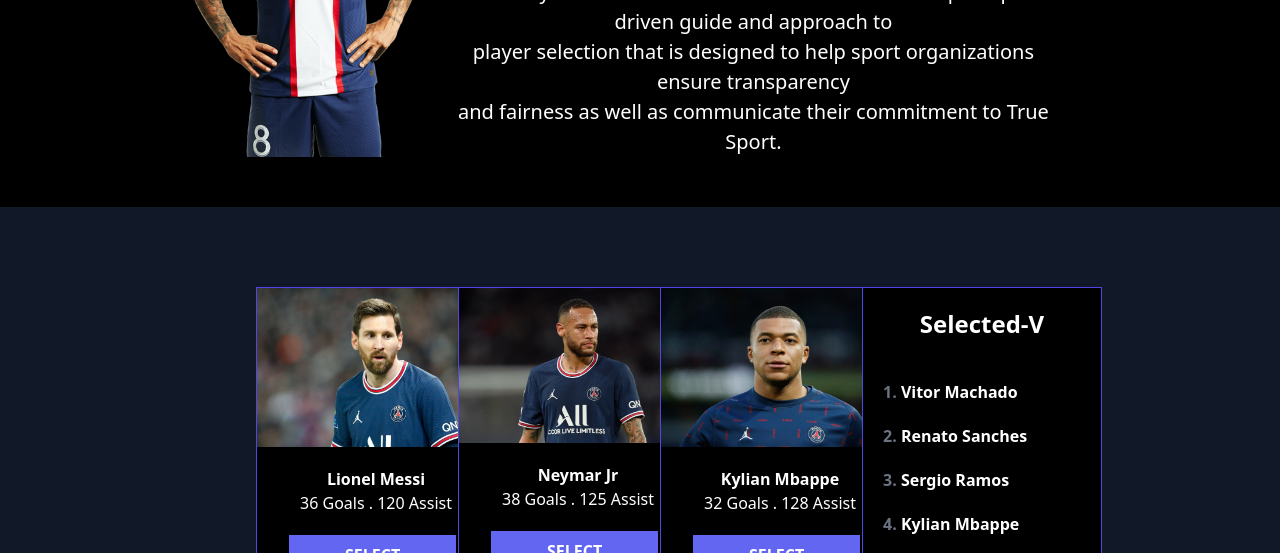
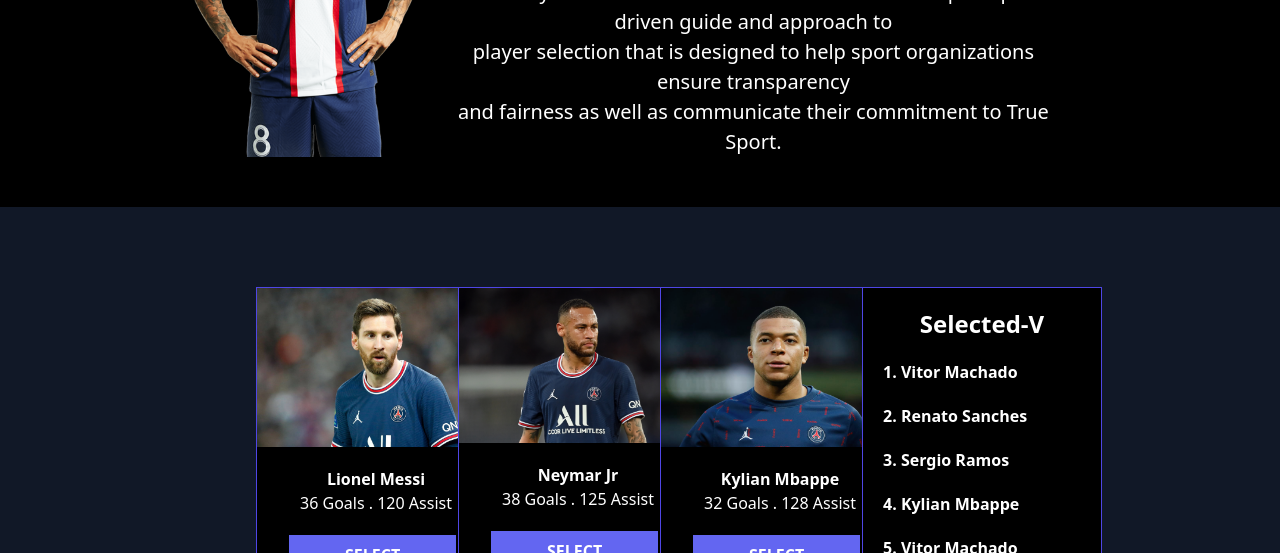
Before and after one commit to MazharulUtsho/find-top-football-player, a plain HTML site: page index.html in a window 1280 px wide. Shown: the part 243-796 px from the top of the page. Drawn offline with nearby package versions, Linux system fonts and the light colour scheme.

Commit message:
final-selected-condition-added

```diff
--- a/JS/add-player-budget.js
+++ b/JS/add-player-budget.js
@@ -17,3 +17,11 @@ document.getElementById('ramos-button').addEventListener('click', function () {
 document.getElementById('sanches-button').addEventListener('click', function () {
     playerNameAddedToSelectedV('sanches-title', 'sanches-inside-list', 'sanches-button');
 })
+document.getElementById('machado-button').addEventListener('click', function () {
+    const playerNameList = document.querySelectorAll(".player-name");
+    const playerNameLength = playerNameList.length;
+    if (playerNameLength >= 5) {
+        alert('can not add more than five player');
+        return;
+    }
+})
--- a/index.html
+++ b/index.html
@@ -57,19 +57,23 @@
             </div>
             <div class=" border border-indigo-600 w-60 h-80 bg-black">
                 <h1 class="text-white text-center text-2xl font-bold mt-5">Selected-V</h1>
-                <ol class="mt-10">
-                    <li class="text-gray-500 font-bold mt-5 px-5">1. <span class="text-white"
-                            id="messi-inside-list">Vitor Machado</span></li>
-                    <li class="text-gray-500 font-bold mt-5 px-5">2. <span class="text-white"
-                            id="neymar-inside-list">Renato Sanches</span>
+                <ol>
+                    <li class="text-white font-bold mt-5 px-5">1. <span class="player-name" id="messi-inside-list">Vitor
+                            Machado</span></li>
+                    <li class="text-white font-bold mt-5 px-5">2. <span class="player-name"
+                            id="neymar-inside-list">Renato
+                            Sanches</span>
                     </li>
-                    <li class="text-gray-500 font-bold mt-5 px-5">3. <span class="text-white"
-                            id="mbappe-inside-list">Sergio Ramos</span></li>
-                    <li class="text-gray-500 font-bold mt-5 px-5">4. <span class="text-white"
-                            id="ramos-inside-list">Kylian Mbappe</span>
+                    <li class="text-white font-bold mt-5 px-5">3. <span class="player-name"
+                            id="mbappe-inside-list">Sergio
+                            Ramos</span></li>
+                    <li class="text-white font-bold mt-5 px-5">4. <span class="player-name"
+                            id="ramos-inside-list">Kylian
+                            Mbappe</span>
                     </li>
-                    <li class="text-gray-500 font-bold mt-5 px-5">5. <span class="text-white"
-                            id="sanches-inside-list">Vitor Machado</span></li>
+                    <li class="text-white font-bold mt-5 px-5">5. <span class="player-name"
+                            id="sanches-inside-list">Vitor
+                            Machado</span></li>
                 </ol>
             </div>
             <div class=" border border-indigo-600 w-60 h-80 bg-black">
```
